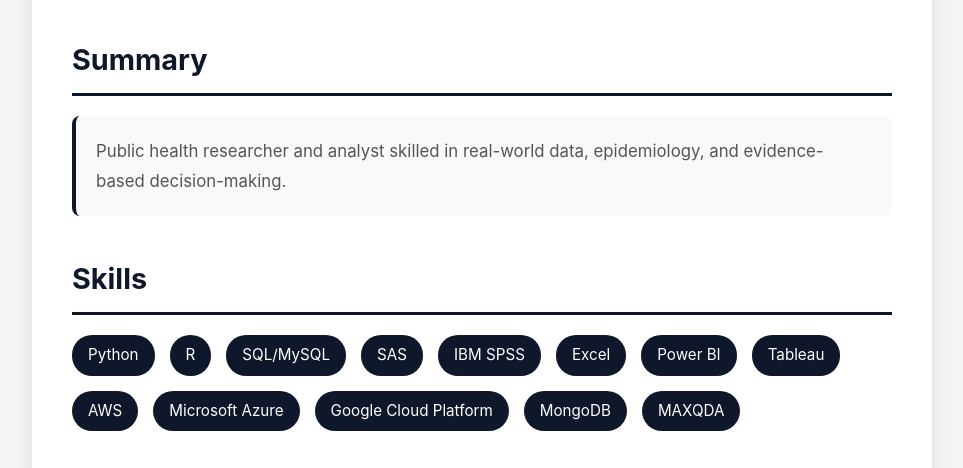
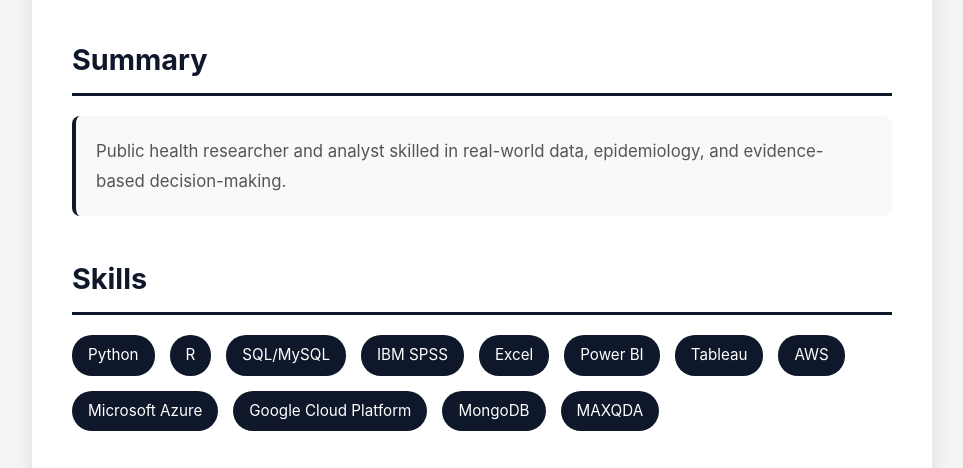
Before and after one commit to meronmkifle/meronmkifle.github.io, a plain HTML site: page index.html in a window 1280 px wide. Shown: the part 276-744 px from the top of the page, without its empty margins (158-1121 px from the left). Drawn offline with Linux system fonts and the light colour scheme.

Commit message:
Remove SAS from skills section
Removed SAS from the skills list in index.html

```diff
--- a/index.html
+++ b/index.html
@@ -65,7 +65,6 @@ li {margin-bottom:8px;}
                 <span class="skill-tag">Python</span>
                 <span class="skill-tag">R</span>
                 <span class="skill-tag">SQL/MySQL</span>
-                <span class="skill-tag">SAS</span>
                 <span class="skill-tag">IBM SPSS</span>
                 <span class="skill-tag">Excel</span>
                 <span class="skill-tag">Power BI</span>
```
